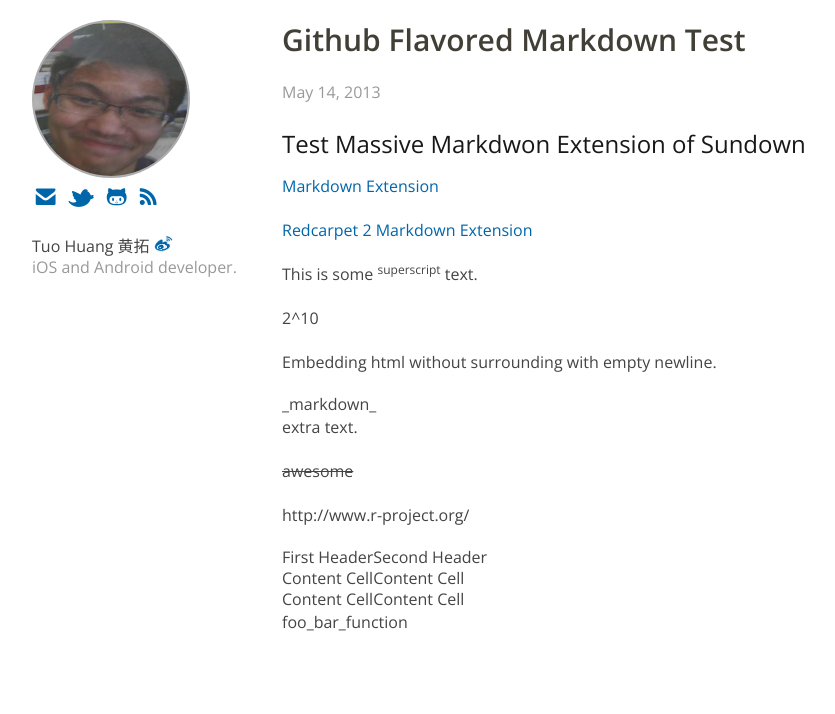
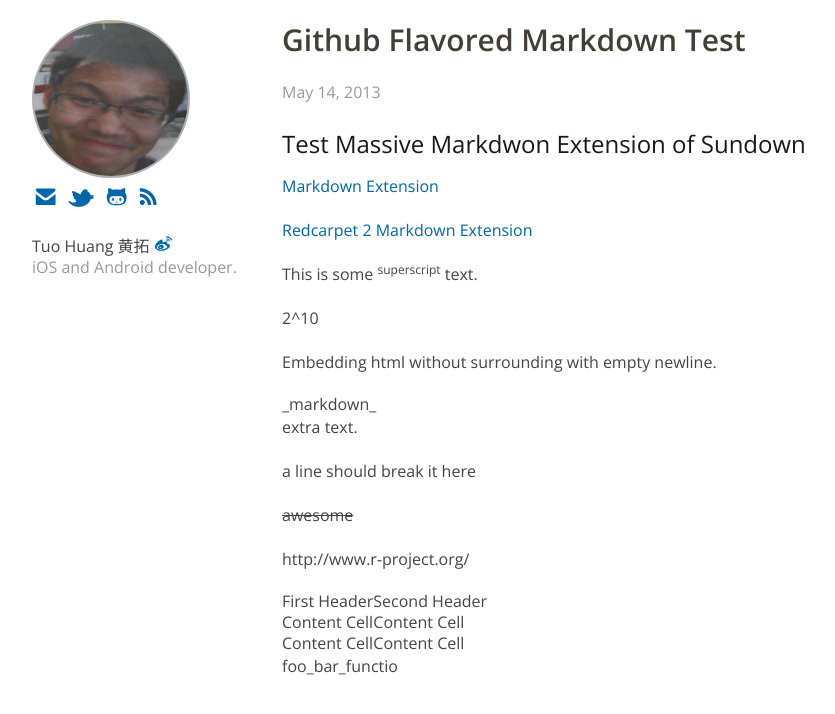
Before and after one commit to 5CakesSH/5cakessh.github.io, a Jekyll site: the page built from _posts/2013-05-14-github-flavored-markdown.md, in a window 1280 px wide. Shown: the top 714 px of the page, without its empty margins (138-973 px from the left). Built offline with Jekyll 4.4.1, drawn with Linux system fonts in a browser that asks for light colours; Markdown is read by kramdown in place of the engine named in the settings; comment, search, counter and statistics services are not loaded.

Commit message:
Created :_posts/2013-05-14-github-flavored-markdown.md

```diff
--- a/_posts/2013-05-14-github-flavored-markdown.md
+++ b/_posts/2013-05-14-github-flavored-markdown.md
@@ -24,7 +24,8 @@
 <div>_markdown_</div>
 extra text.
 
-
+a line should
+break it here
 
 ~~awesome~~
 
@@ -38,4 +39,4 @@
 Content Cell  | Content Cell
 
 
-foo_bar_function
+foo_bar_functio
```
